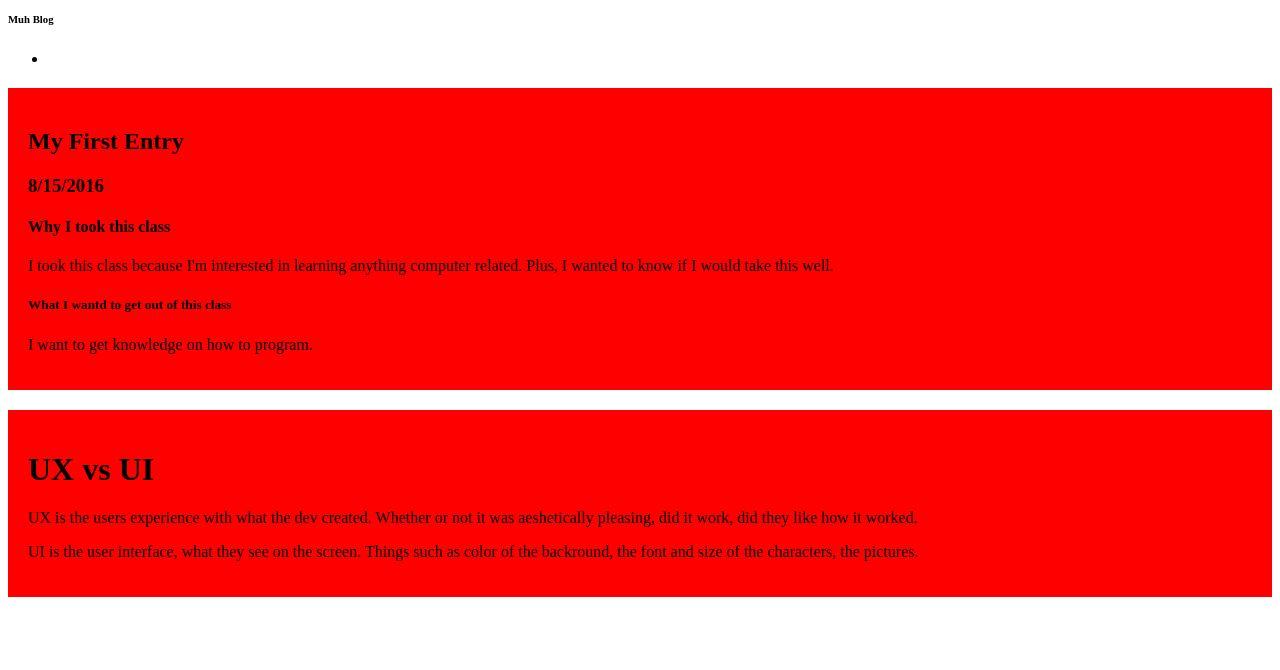
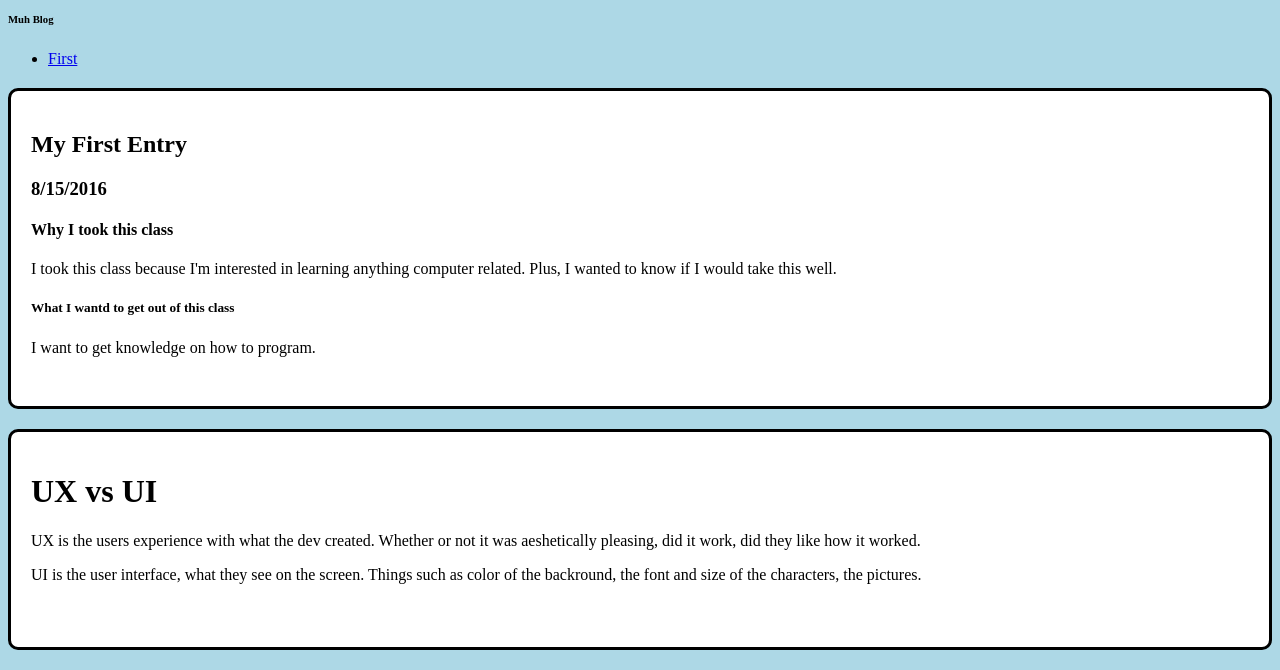
Before and after one commit to MarkIsNotTaken/Journal, a plain HTML site: page index.html in a window 1280 px wide. Shown: the part 396-1066 px from the top of the page. Before the commit the page ends 1013 px from the top, so only its background shows below. Drawn offline with Linux system fonts and the light colour scheme.

Commit message:
index.html

```diff
--- a/index.html
+++ b/index.html
@@ -1,36 +1,54 @@
 <!DOCTYPE html>
 	<html lang="en">
-	<head></head>
+	<head"></head>
 	<meta charset="utf-8">
 	<title>Journal</title>
-		</head>
 		<style>
-			div.content {background-color: red;
+			div.content1 {background-color: white;
 					  margin: 20px 0 20px 0;
 					  padding: 20px;
+					  border-style: solid;
+					  border-radius: 10px;
+					  box-shadow: 10px 10px 5px
+					  width: 50px;
+    height: 275px;
 					}
+			div.content2 {background-color: white;
+					  margin: 20px 0 20px 0;
+					  padding: 20px;
+					  border-style: solid;
+					  border-radius: 10px;
+					  box-shadow: 10px 10px 5px
+					  width: 50px;
+    height: 175px;
+					}
+			div.Title {background-color:;
+					  margin: 20px 0 20px 0;
+					  padding: 20px;
+					  }
+			div.aside {border-style: solid;}
 		</style>
-		<body style="background-color:white;" class="bob">
+		<body style="background-color: lightblue;" class="bob">
 		<header style="text-align:center">
-		<h1>HELLO WORLD</h1>
+		<h1 class="Title">HELLO WORLD</h1>
 		<img src="https://avatars3.githubusercontent.com/u/20864678?v=3&u=813ce2111658432d5ca93550d4e529611f2147b7&s=140"/>
 		</header>
 			<div class="container">
 				<aside class="aside">
 					<h6>Muh Blog</h6>
-					<nav style="background-color:;">
+					<nav>
 						<ul>
 							<li>
-								<a href="#first"></a>
+								<a href="#first">First</a>
 							</li>
 						</ul>
 				</aside>
-				<div id="first" class="content">
+				<div id="first" class="content1">
 					<h2>My First Entry</h2>
 					<h3>8/15/2016</h3>
 						<div class="article">
 						<h4>Why I took this class</h4>
-						<p>
+						<p >
 							I took this class because I'm interested in learning anything computer related. Plus, I wanted to know if I would take this well.
 						</p>
 						<h5>What I wantd to get out of this class</h5>
@@ -39,7 +57,7 @@
 						</p>
 						</div>
 				</div>
-				<div id="second" class="content">
+				<div id="second" class="content2">
 					<h1>UX vs UI</h1>
 					<p>UX is the users experience with what the dev created. Whether or not it was aeshetically pleasing, did it work, did they like how it worked.
 					</p>
```
